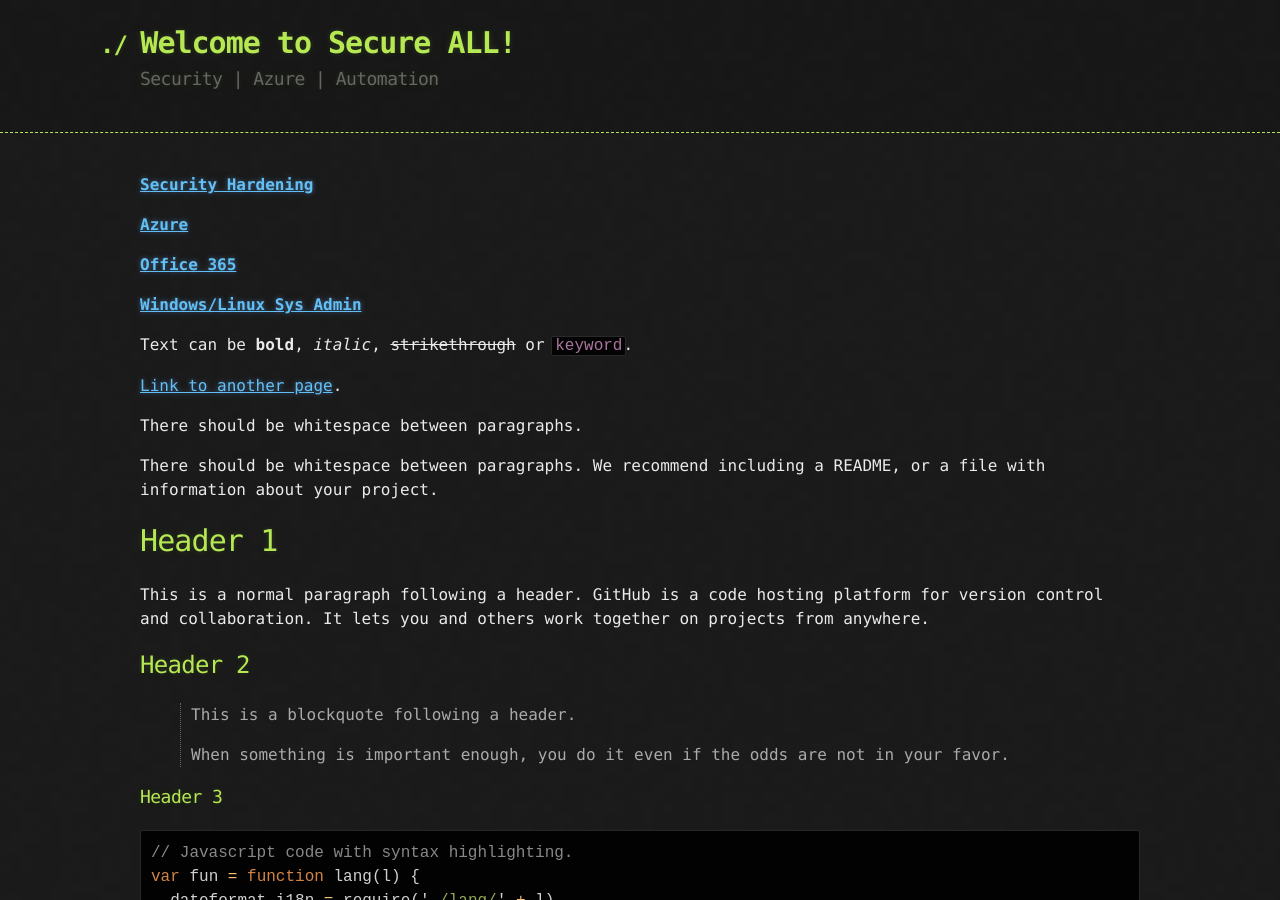
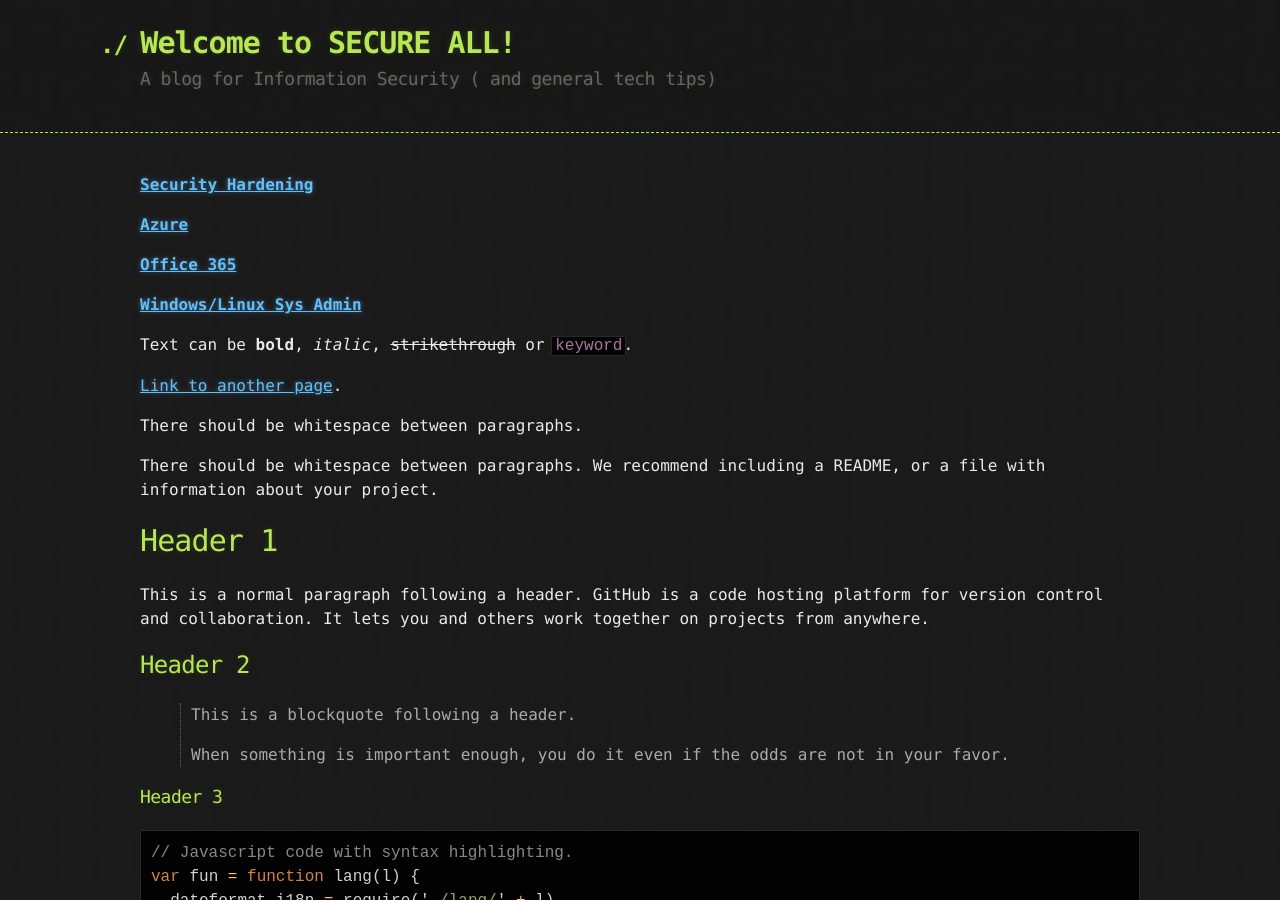
Before and after one commit to shnlnryn/blog, a Jekyll site: the page built from index.md, in a window 1280 px wide and 900 px high. Built offline with Jekyll 4.4.1, drawn with Linux system fonts in a browser that asks for light colours.

Commit message:
Update _config.yml

```diff
--- a/_config.yml
+++ b/_config.yml
@@ -1,5 +1,5 @@
-title: Welcome to Secure ALL!
-description: Security | Azure | Automation
+title: Welcome to SECURE ALL!
+description: A blog for Information Security ( and general tech tips)
 show_downloads: false
 google_analytics:
 theme: jekyll-theme-hacker
```
